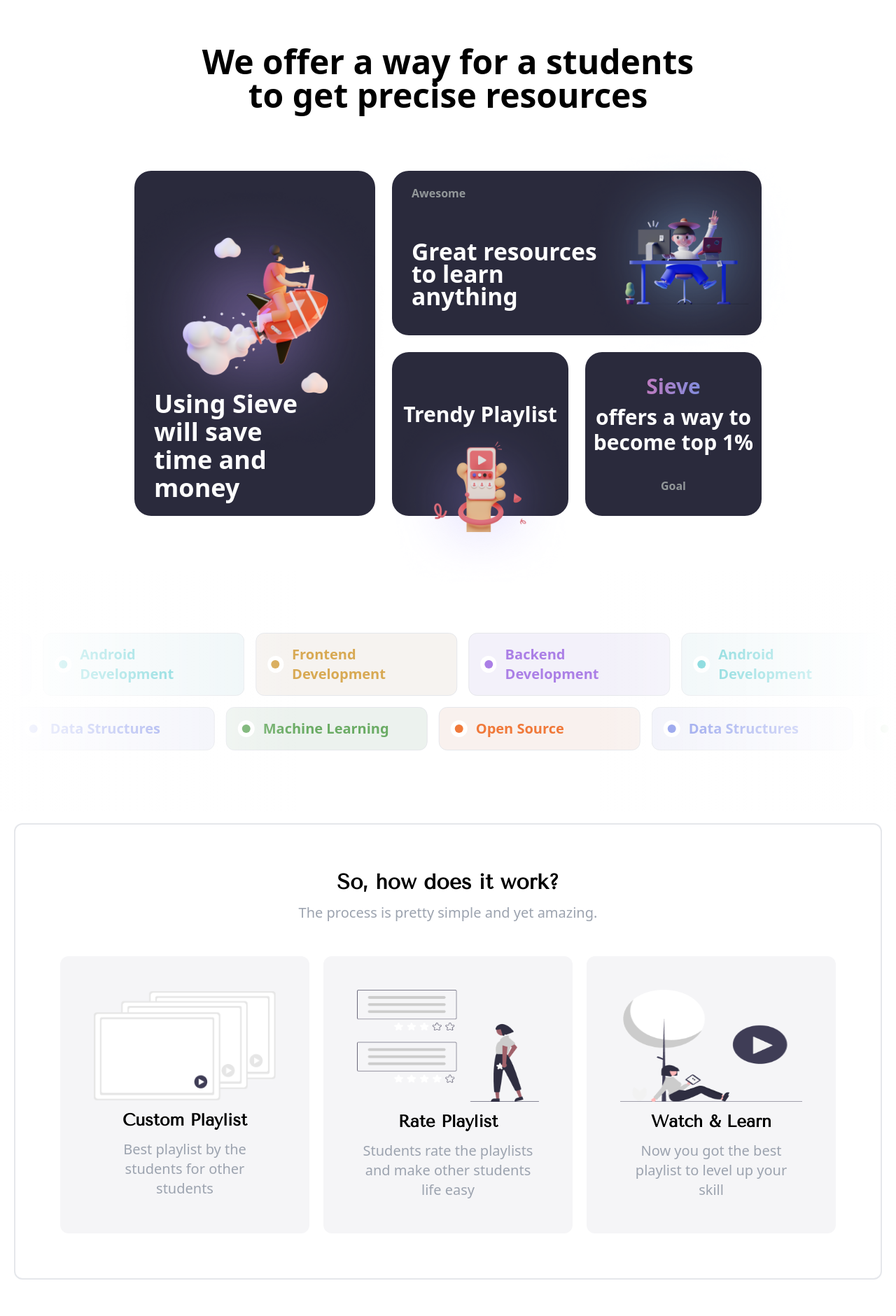
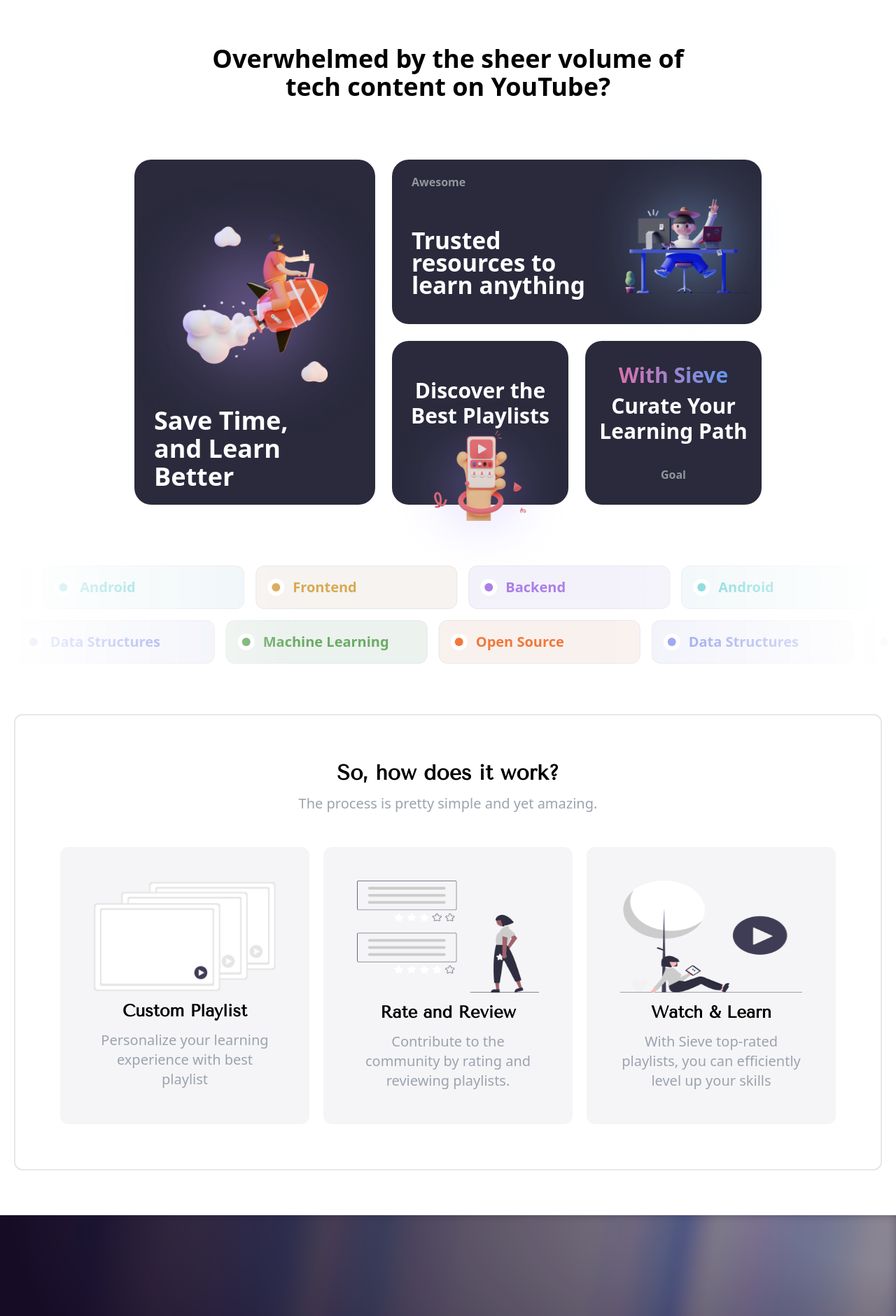
Before and after one commit to anaskhan28/sieve-repo, a Next.js app: page / in a window 1280 px wide. Shown: the part 880-2760 px from the top of the page at 70% size. Built offline with nearby package versions, Linux system fonts and the light colour scheme; no server answers.

Commit message:
homepage content fixed

```diff
--- a/app/login/page.tsx
+++ b/app/login/page.tsx
@@ -22,15 +22,17 @@
    })
   }
   return (
-    <div className=' container flex flex-col md:flex-row justify-center md:justify-normal items-center w-full'>
-        <div className='hidden sm:flex flex-col relative w-1/2 bg-[#F7FAFC] h-screen p-6 '>
+    <div className=' flex flex-col md:flex-row justify-center md:justify-normal items-center w-full'>
+        <div className='hidden md:flex flex-col  w-1/2 bg-[#F7FAFC] h-screen p-6 '>
             <Link href="/"><Image src='/sieve.svg' className='h-12' width={150} height={150} alt='sieve'/>
 </Link>
-            <Image src='/signup.svg' className='absolute top-64 max-w-full left-52' width={400} height={330} alt='sieve'/>
+<div className='flex justify-center items-center h-full w-full'>
+            <Image src='/signup.svg' className='' width={400} height={330} alt='sieve'/>
 
+            </div>
         </div>
 
-        <div className='flex flex-col gap-8 md:gap-16 p-12 mt-[7rem] justify-center md:justify-between items-center'>
+        <div className='flex flex-col gap-8 md:gap-16 p-12 mt-[7rem] justify-center md:justify-between items-center w-1/2'>
             <div className='flex flex-col gap-1 px-8 md:px-24  md:mt-[-12rem]'>
                 <span className='md:text-lg text-md font-light space-x-2'>Welcome back to Sieve</span>
                 <h1 className='text-lg md:text-2xl font-bold '>Continue a journey with us</h1>
--- a/app/playlist/page.tsx
+++ b/app/playlist/page.tsx
@@ -1,5 +1,6 @@
 import React from 'react'
 import getUserData from '../actions/getUserData'
+import { redirect } from 'next/navigation';
 
 type Props = {}
 
@@ -7,8 +8,9 @@
 
 const playlist = async (props: Props) => {
   const userData = await getUserData();
-
-  console.log(userData)
+if(!userData){
+  return redirect('/signup')
+}
   return (
     <div>playlist</div>
   )
--- a/app/signup/page.tsx
+++ b/app/signup/page.tsx
@@ -23,15 +23,21 @@
 
 
   return (
-    <div className=' container flex flex-col md:flex-row justify-center md:justify-normal items-center w-full'>
-        <div className='hidden sm:flex flex-col relative w-1/2 bg-[#F7FAFC] h-screen p-6 '>
+    <div className=' flex flex-col md:flex-row
+    justify-center  md:justify-between
+    items-center  w-full'>
+        <div className='hidden
+        md:flex flex-col
+         w-1/2 bg-[#F7FAFC] h-screen p-6 '>
         <Link href="/"><Image src='/sieve.svg' className='h-12' width={150} height={150} alt='sieve'/>
 </Link>
-            <Image src='/signup.svg' className='absolute top-64 max-w-full left-52' width={400} height={330} alt='sieve'/>
+            <div className='flex justify-center items-center h-full w-full'>
+            <Image src='/signup.svg' className='' width={400} height={330} alt='sieve'/>
 
+            </div>
         </div>
 
-        <div className='flex flex-col gap-8 md:gap-16 p-12 mt-[7rem] justify-center md:justify-between items-center'>
+        <div className='flex flex-col gap-8 md:gap-16 p-12 mt-[7rem] justify-center md:justify-between items-center w-1/2'>
             <div className='flex flex-col gap-1 px-8 md:px-24  md:mt-[-12rem]'>
                 <span className='md:text-lg text-md font-light space-x-2'>Welcome  to Sieve</span>
                 <h1 className='text-lg md:text-2xl font-bold '>Start a journey with us</h1>
--- a/components/Card.tsx
+++ b/components/Card.tsx
@@ -39,17 +39,17 @@
 
             image='/custom.png'
             title='Custom Playlist'
-            paragraph='Best playlist by the students for other students'
+            paragraph='Personalize your learning experience with best playlist'
             />
             <Card
             image='/rate.png'
-            title='Rate Playlist'
-            paragraph='Students rate the playlists and make other students life easy'
+            title='Rate and Review'
+            paragraph='Contribute to the community by rating and reviewing playlists.'
             />
             <Card
             image='/watch.png'
             title='Watch & Learn'
-            paragraph='Now you got the best playlist to level up your skill'
+            paragraph='With Sieve top-rated playlists, you can efficiently level up your skills'
             />
           </div>
           </div>
--- a/components/Categories.tsx
+++ b/components/Categories.tsx
@@ -2,21 +2,21 @@
 import Marquee from "./ui/Marquee";
 const category = [
 {
-    name: 'Frontend Development',
+    name: 'Frontend',
     circleColour: 'D8A953',
     background: 'F6F3F0',
     textColor: 'D8A953',
 
 },
 {
-    name: 'Backend Development',
+    name: 'Backend',
     circleColour: 'AB7FE6',
     background: 'F3F1FA',
     textColor: 'AB7FE6',
 
 },
 {
-    name: 'Android Development',
+    name: 'Android',
     circleColour: '57CBD0',
     background: 'EEF6F8',
     textColor: '57CBD0',
@@ -85,7 +85,7 @@
 
 const Categories = () => {
   return (
-    <div className="relative flex h-full w-full flex-col items-center justify-center overflow-hidden  py-20 ">
+    <div className="relative flex h-full w-full flex-col items-center justify-center overflow-hidden  pb-12 ">
       <Marquee pauseOnHover className="[--duration:20s]">
       {
         firstRow.map((category, i) =>(
--- a/components/Contribute.tsx
+++ b/components/Contribute.tsx
@@ -20,11 +20,12 @@
         }}
         className="relative flex flex-col gap-1 sm:gap-4 items-center text-center justify-center px-4"
       >
-        <div className="text-2xl md:text-6xl font-bold dark:text-white text-center">
-          Want to contribute your playlist?
+        <div className="text-2xl md:text-4xl font-bold dark:text-white text-center">
+        Join the community and contribute your own learning
         </div>
-        <div className="font-extralight text-base md:text-3xl dark:text-neutral-200 py-4">
-          Click here to follow the steps and make your first contribution!
+        <div className="font-extralight text-base md:text-2xl text-wrap w-1/2 dark:text-neutral-200 py-4">
+          Click here to follow the steps to share your playlists with fellow
+          students to help them find the best resources
         </div>
 
         <button className="group/button relative overflow-hidden border-purple-300 bg-white
--- a/components/Grid.tsx
+++ b/components/Grid.tsx
@@ -1,6 +1,5 @@
 import { cn } from "@/utils/cn";
 import React from "react";
-import { BentoGrid, BentoGridItem } from "@/components/ui/bento-grid";
 import {
   IconClipboardCopy,
   IconFileBroken,
@@ -12,24 +11,28 @@
 export function BentoGrids() {
   return (
     <>
-     <div className="text-3xl md:text-5xl sm:max-w-[45rem] mt-20 mb-12 text-center font-bold ">We offer a way for a students
-to get precise resources</div>
+     <div className="text-2xl md:text-4xl sm:max-w-[45rem] mt-20 mb-12 text-center font-bold ">
+     Overwhelmed by the sheer volume of tech content on YouTube?
+          </div>
+
    <div className="flex h-screen w-full items-center justify-center p-6 ">
 
     <div className=" w-full h-full justify-center max-w-4xl grid grid-cols-1  md:grid-cols-10 md:grid-rows-6 mt-6 gap-6">
       <div className="bg-[#2A2A3C] text-white flex flex-col relative justify-center rounded-3xl items-center  md:col-span-4 md:row-span-4 ">
         <Image src="/rocket.png" className="  md:block max-w-sm md:max-w-xl mb-16" width={400}height={400} alt="rocket" priority={true}/>
         <div className=" absolute bottom-5 text-white left-5 font-bold pl-2 w-60 text-wrap text-2xl md:text-4xl">
-        Using Sieve will save time and money
+       Save Time, and Learn Better
+
+
         </div>
       </div>
       <div className="relative bg-[#2A2A3C] text-white flex justify-center rounded-3xl items-center md:col-span-6 md:row-span-2 ">
         <span className="text-[#929799] absolute top-5 left-7 font-semibold">Awesome</span>
        <Image src="/table.png" className="  md:block max-w-xl md:ml-[20rem]" width={317}height={317} alt="rocket" priority={true}/>
-       <div className="absolute bottom-3  md:left-7 text-2xl md:text-left text-center md:text-[2.1rem] font-bold md:w-[17.5rem] md:bottom-10">Great resources to learn anything</div>
+       <div className="absolute bottom-3  md:left-7 text-2xl md:text-left text-center md:text-[2.1rem] font-bold md:w-[17.5rem] md:bottom-10">Trusted resources to learn anything</div>
       </div>
       <div className="bg-[#2A2A3C] hidden  text-white relative md:flex justify-center rounded-3xl items-center  md:col-span-3 md:row-span-2 ">
-        <div className="text-xl md:text-3xl font-bold md:mb-14 text-center">Trendy Playlist</div>
+        <div className="text-xl md:text-3xl font-bold md:mb-14 text-center">Discover the Best Playlists</div>
         <Image src="/phone.png" className=" md:absolute md:bottom-[-7rem]  md:block max-w-xl" width={273}height={273} alt="rocket" priority={true}/>
 
       </div>
@@ -37,8 +40,8 @@
        <div className="flex flex-col justify-between mx-auto items-center gap-8 ">
        <div className="text-center text-3xl flex-1 text-wrap md:text-3xl font-bold">
         <div className="bg-gradient-to-r from-[#FF659C] to-[#3FA1FF]
-        font-bold text-transparent bg-clip-text pb-2">Sieve </div>
-        offers a way to become top 1%</div>
+        font-bold text-transparent bg-clip-text pb-2"> With Sieve </div>
+        Curate Your Learning Path</div>
        <div className="text-[#929799]  font-semibold">Goal</div>
        </div>
       </div>
--- a/components/Hero.tsx
+++ b/components/Hero.tsx
@@ -15,8 +15,7 @@
           <h1 className="tagline font-black text-3xl  text-gray-50 max-w-2xl tracking-wider sm:text-xl md:text-3xl lg:text-5xl">
             Curate, Rate, and Master Your Tech Learning</h1>
           <p className="mt-4 text-md md:text-lg text-gray-400 max-w-2xl mx-auto">
-            Sieve is the ultimate platform for tech enthusiasts to discover, rate, and master their learning playlists.
-            Unlock your full potential with our curated content and powerful tools.
+          Your Gateway to the Best Tech Learning Playlists. Sieve is the IMDB for YouTube learning, helping you find the best content effortlessly
           </p>
           <button className="group/button relative overflow-hidden border-purple-300 bg-white
           transition-all duration-150 hover:border-purple-500 active:scale-95
```
Also changed, not shown: components/Navbar.tsx (+19 -12 lines), components/ui/bento-grid.tsx (deleted, +0 -58 lines).
